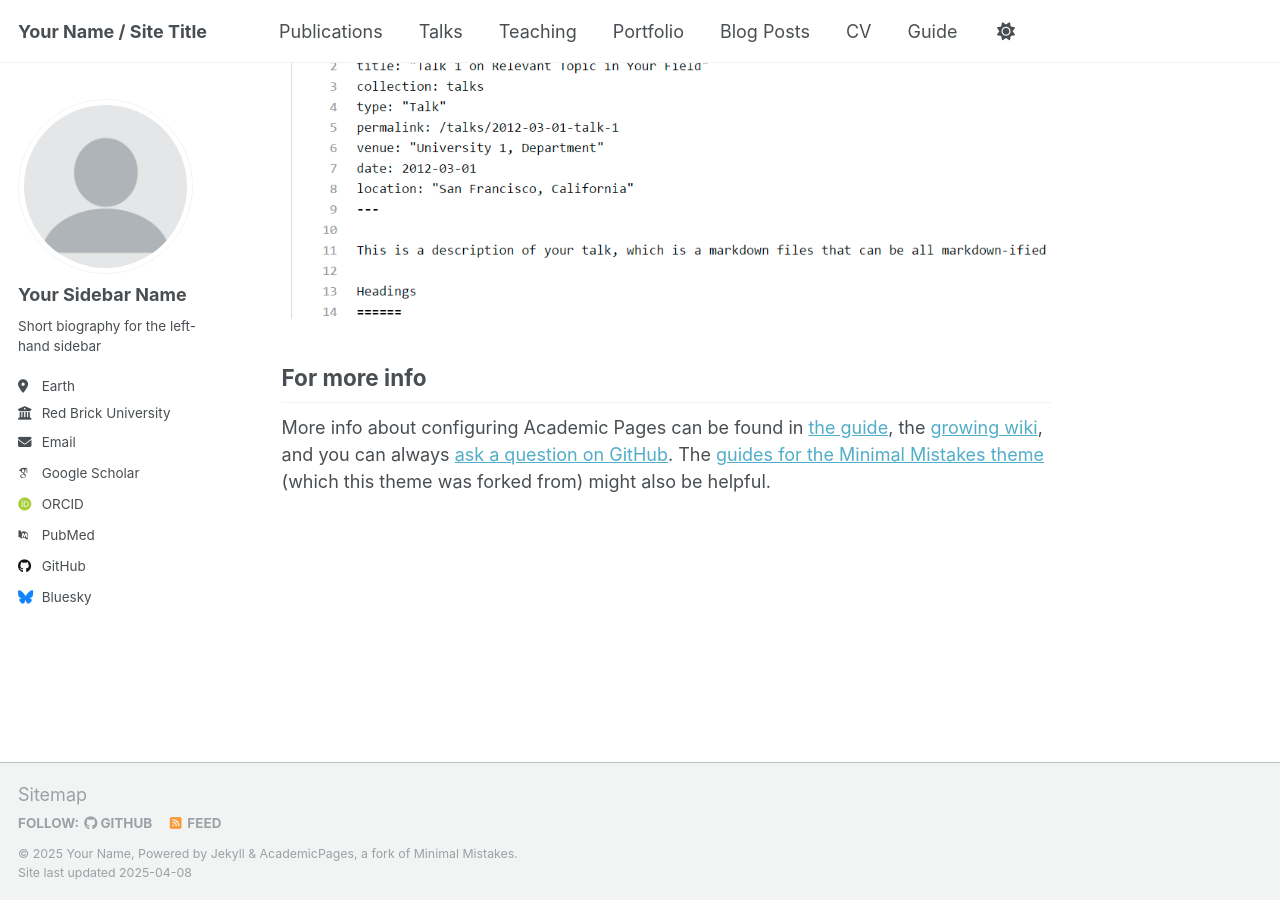
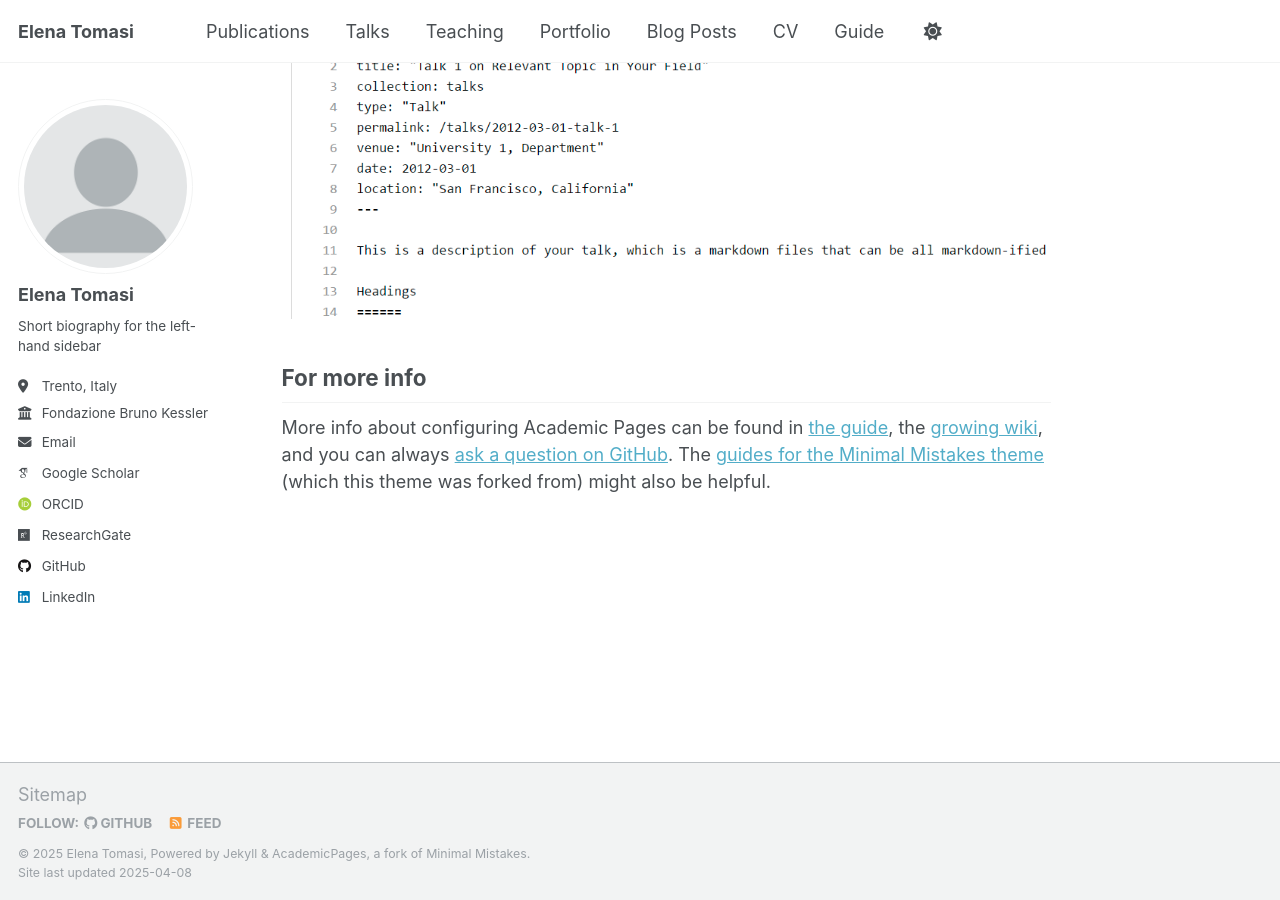
Before and after one commit to elenatomasi/elenatomasi, a Jekyll site: the page built from _pages/about.md, in a window 1280 px wide and 900 px high, scrolled down 2636 px. Built offline with Jekyll 4.4.1, drawn with Linux system fonts in a browser that asks for light colours; some web fonts are replaced.

Commit message:
update main config and README.md

```diff
--- a/_config.yml
+++ b/_config.yml
@@ -9,13 +9,13 @@
 # Basic Site Settings
 locale                   : "en-US"
 site_theme               : "default"
-title                    : "Your Name / Site Title"
+title                    : "Elena Tomasi"
 title_separator          : "-"
-name                     : &name "Your Name"
-description              : &description "personal description"
-url                      : https://academicpages.github.io # the base hostname & protocol for your site e.g. "https://[your GitHub username].github.io"
+name                     : &name "Elena Tomasi"
+description              : &description "Researcher @FBK"
+url                      : https://elenatomasi.github.io # the base hostname & protocol for your site e.g. "https://[your GitHub username].github.io"
 baseurl                  : "" # the subpath of your site, e.g. "/blog"
-repository               : "academicpages/academicpages.github.io"
+repository               : "elenatomasi/elenatomasi.github.io"
 
 # Site Author - The following control what appear as part of the author content on the side bar.
 #               If a field is blank the icon and link will not appear, otherwise it will be shown.
@@ -23,34 +23,34 @@ repository               : "academicpages/academicpages.github.io"
 author:
   # Biographic information
   avatar           : "profile.png"
-  name             : "Your Sidebar Name"
+  name             : "Elena Tomasi"
   pronouns         : # example: "she/her"
   bio              : "Short biography for the left-hand sidebar"
-  location         : "Earth"
-  employer         : "Red Brick University"
+  location         : "Trento, Italy"
+  employer         : "Fondazione Bruno Kessler"
   uri              : # URL
-  email            : "none@example.org"
+  email            : "eltomasi@fbk.eu"
 
   # Academic websites
   arxiv            : # URL - Update with the correct link to your profile
-  googlescholar    : "https://scholar.google.com/citations?user=PS_CX0AAAAAJ"
+  googlescholar    : "https://scholar.google.com/citations?user=2QKUKcsAAAAJ&hl=en"
   impactstory      : # URL
-  orcid            : "http://orcid.org/yourorcidurl"
+  orcid            : "https://orcid.org/0000-0002-1801-4991"
   semantic         : # URL
-  pubmed           : "https://www.ncbi.nlm.nih.gov/pubmed/?term=john+snow"
-  researchgate     : # URL
+  pubmed           : # "https://www.ncbi.nlm.nih.gov/pubmed/?term=john+snow"
+  researchgate     : "https://www.researchgate.net/profile/Elena-Tomasi"
   scopus           : # URL
 
   # Repositories and software development
   bitbucket        : # Username - Update with your username on the site
   codepen          : # Username
   dribbble         : # Username
-  github           : "academicpages"
+  github           : "elenatomasi"
   kaggle           : # Username
   stackoverflow    : # User number or user number and name (i.e., use "1" or "1/jeff-atwood")
 
   # Social media
-  bluesky          : "bsky.app" # Replace this with you Bluesky username
+  bluesky          : #"bsky.app" # Replace this with you Bluesky username
   facebook         : # Username
   flickr           : # Username
   foursquare       : # Username
@@ -59,7 +59,7 @@ author:
   keybase          : # Username
   instagram        : # Username
   lastfm           : # Username
-  linkedin         : # Username
+  linkedin         : elena-tomasi-7143a591
   mastodon         : # URL
   medium           : # URL
   pinterest        : # Username
```
Also changed, not shown: README.md (deleted, +0 -89 lines).
